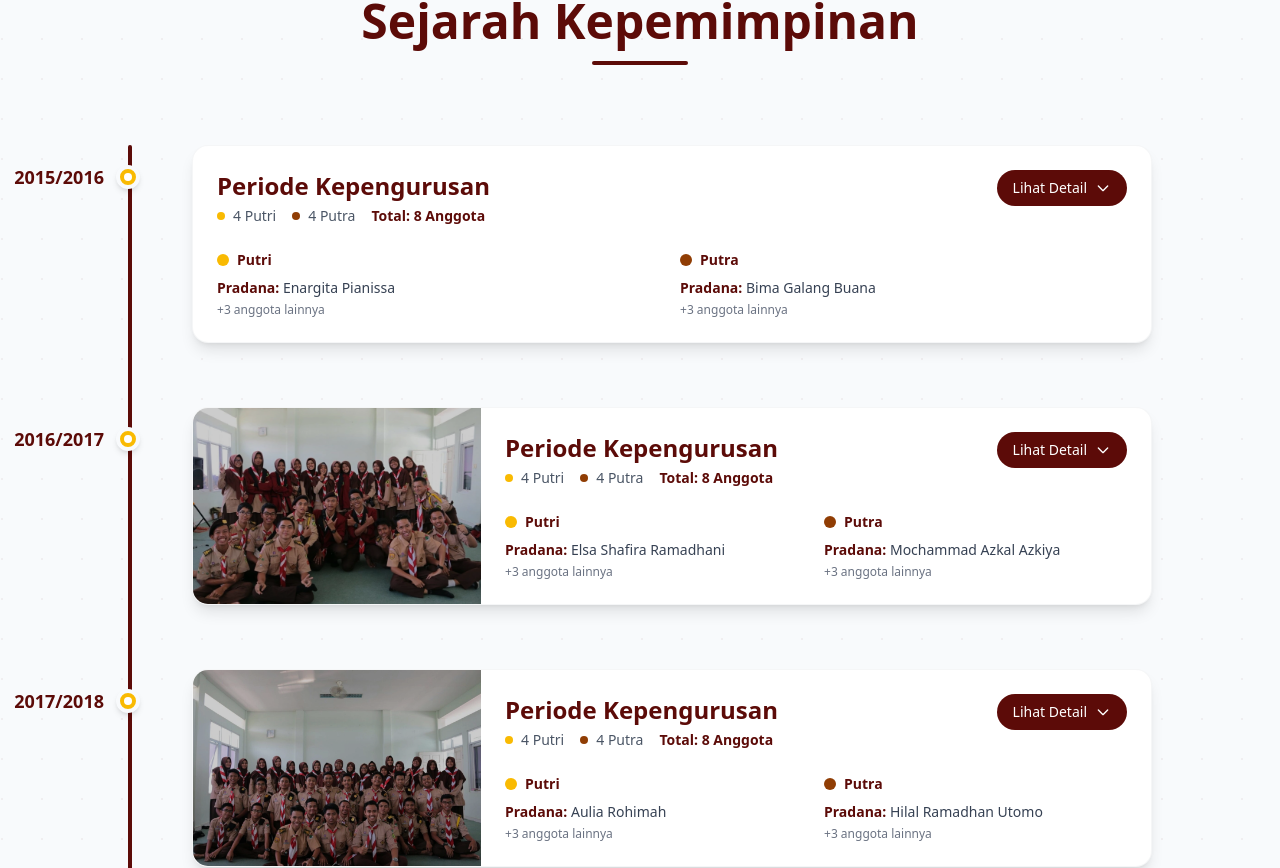
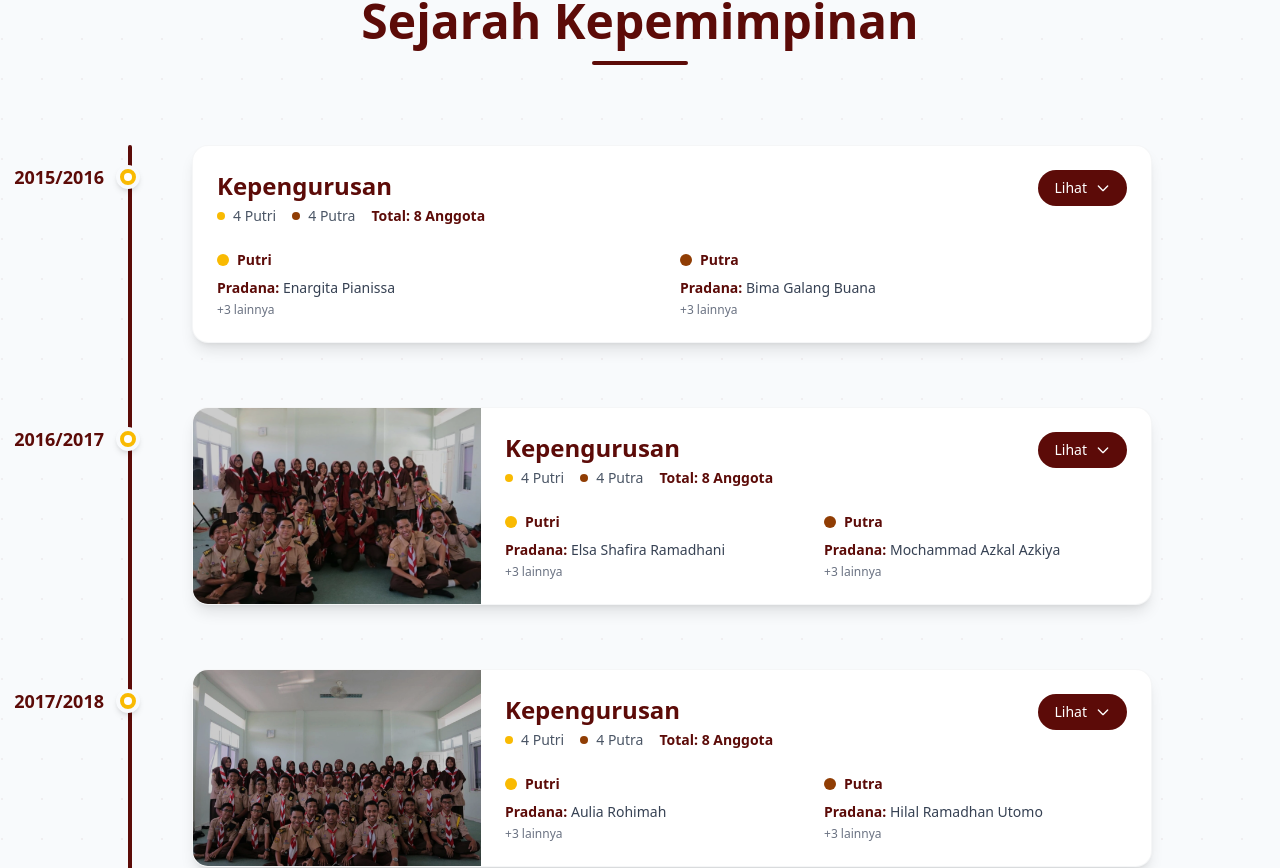
Before and after one commit to f36211/AmbalanWebsite, a React (Vite) app: page / in a window 1280 px wide. Shown: the part 1557-2425 px from the top of the page. Built offline with nearby package versions, Linux system fonts and the light colour scheme.

Commit message:
Update LeadershipHistory.jsx

```diff
--- a/src/components/Hero/LeadershipHistory.jsx
+++ b/src/components/Hero/LeadershipHistory.jsx
@@ -50,8 +50,8 @@ const LeadershipHistory = () => {
 
         {/* Timeline Container */}
         <div className="relative">
-          {/* Static timeline bar */}
-          <div className="absolute left-8 top-0 w-1 bg-gray-200 rounded-full" style={{ height: '100%' }}>
+          {/* Static timeline bar, responsive position */}
+          <div className="absolute left-4 md:left-8 top-0 w-1 bg-gray-200 rounded-full" style={{ height: '100%' }}>
             {/* Animated timeline progress bar */}
             <motion.div
               className="w-full bg-[#5c0b08] rounded-full"
@@ -88,17 +88,18 @@ const TimelineCard = ({ period, index, totalMembers, isExpanded, onToggleExpande
   const isInView = useInView(cardRef, { once: false, margin: "-20% 0px" });
 
   return (
-    <div ref={cardRef} className="timeline-card relative pl-24 pr-8">
+    // Responsive padding for the timeline card container
+    <div ref={cardRef} className="timeline-card relative pl-12 md:pl-24 pr-0 md:pr-8">
       {/* Floating Year and Timeline Dot */}
       <motion.div
-        className="absolute left-8 top-5 z-10 flex items-center"
+        className="absolute left-4 md:left-8 top-5 z-10 flex items-center"
         initial={{ opacity: 0 }}
         animate={isInView ? { opacity: 1 } : { opacity: 0 }}
         transition={{ duration: 0.5, delay: 0.2 }}
       >
-        {/* Floating Year Text */}
+        {/* Floating Year Text - HIDDEN ON MOBILE, visible on medium screens and up */}
         <motion.div
-          className="absolute right-full mr-6 text-right"
+          className="absolute right-full mr-6 text-right hidden md:block"
           initial={{ x: 20, opacity: 0 }}
           animate={isInView ? { x: 0, opacity: 1 } : { x: 20, opacity: 0 }}
           transition={{ duration: 0.5, delay: 0.4 }}
@@ -144,13 +145,17 @@ const TimelineCard = ({ period, index, totalMembers, isExpanded, onToggleExpande
             </div>
           )}
 
-          {/* Details Section */}
-          <div className="flex-1 p-6">
+          {/* Details Section with responsive padding */}
+          <div className="flex-1 p-4 md:p-6">
             {/* Header */}
             <div className="flex flex-col sm:flex-row items-start justify-between mb-4">
               <div>
+                {/* Year Text - VISIBLE ON MOBILE, hidden on medium screens and up */}
+                <h4 className="text-md font-bold text-[#5c0b08] mb-2 md:hidden">
+                  Periode {period.year}
+                </h4>
                 <h3 className="text-2xl font-bold text-[#5c0b08] mb-1">
-                  Periode Kepengurusan
+                  Kepengurusan
                 </h3>
                 <div className="flex items-center flex-wrap gap-x-4 gap-y-1 text-sm text-gray-600">
                   <span className="flex items-center">
@@ -174,7 +179,7 @@ const TimelineCard = ({ period, index, totalMembers, isExpanded, onToggleExpande
                 whileTap={{ scale: 0.95 }}
                 transition={{ type: "spring", stiffness: 300 }}
               >
-                <span>{isExpanded ? 'Sembunyikan' : 'Lihat Detail'}</span>
+                <span>{isExpanded ? 'Sembunyikan' : 'Lihat'}</span>
                 <motion.svg
                   className="w-4 h-4"
                   fill="none" stroke="currentColor" viewBox="0 0 24 24"
@@ -198,7 +203,7 @@ const TimelineCard = ({ period, index, totalMembers, isExpanded, onToggleExpande
                     <span className="font-semibold text-[#5c0b08]">Pradana:</span> {period.putri.pradana}
                     {Object.keys(period.putri).length > 1 && (
                       <div className="text-xs text-gray-500 mt-1">
-                        +{Object.keys(period.putri).length - 1} anggota lainnya
+                        +{Object.keys(period.putri).length - 1} lainnya
                       </div>
                     )}
                   </div>
@@ -212,7 +217,7 @@ const TimelineCard = ({ period, index, totalMembers, isExpanded, onToggleExpande
                     <span className="font-semibold text-[#5c0b08]">Pradana:</span> {period.putra.pradana}
                     {Object.keys(period.putra).length > 1 && (
                       <div className="text-xs text-gray-500 mt-1">
-                        +{Object.keys(period.putra).length - 1} anggota lainnya
+                        +{Object.keys(period.putra).length - 1} lainnya
                       </div>
                     )}
                   </div>
@@ -229,7 +234,7 @@ const TimelineCard = ({ period, index, totalMembers, isExpanded, onToggleExpande
           transition={{ duration: 0.4, ease: [0.04, 0.62, 0.23, 0.98] }}
           className="overflow-hidden"
         >
-          <div className="border-t border-gray-100 bg-slate-50 p-6">
+          <div className="border-t border-gray-100 bg-slate-50 p-4 md:p-6">
             <div className="grid md:grid-cols-2 gap-6">
 
               {/* Putri Details */}
@@ -287,14 +292,4 @@ const TimelineCard = ({ period, index, totalMembers, isExpanded, onToggleExpande
   );
 };
 
-// Main App component to render the LeadershipHistory
-const App = () => {
-  return (
-    <div className="font-sans">
-      <LeadershipHistory />
-    </div>
-  );
-};
-
-
-export default App;
+export default LeadershipHistory;
```
